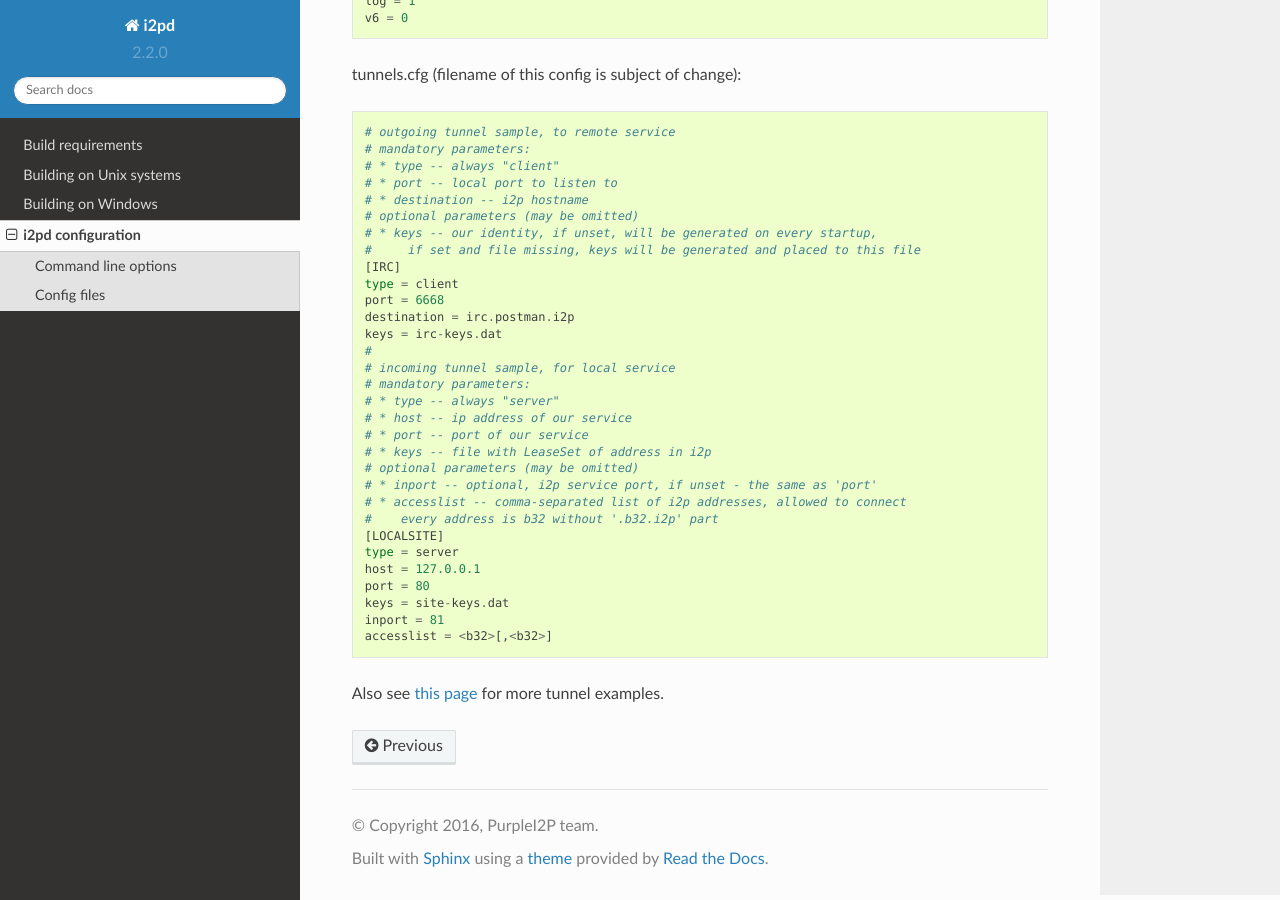
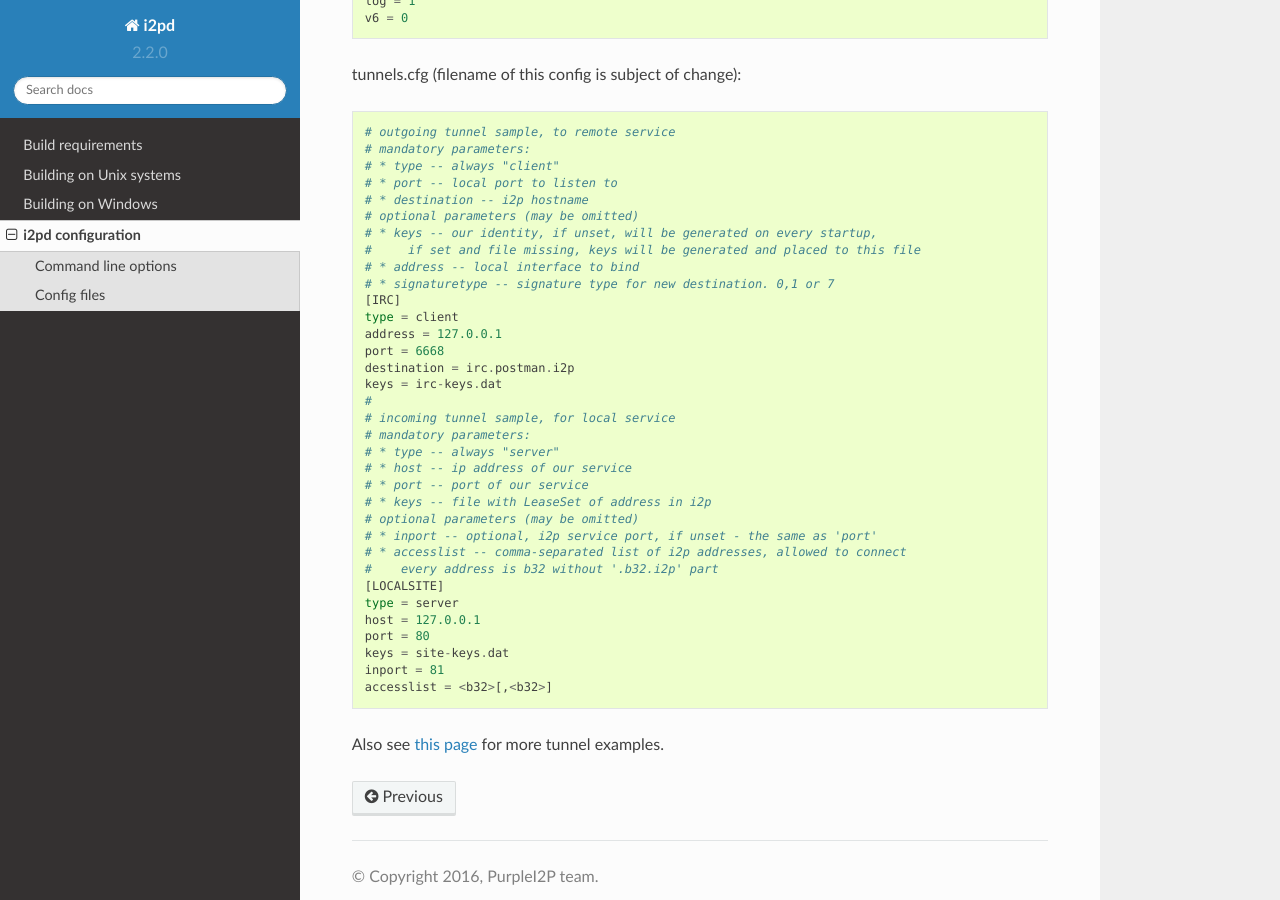
Before and after one commit to PurpleI2P/i2pd, a Sphinx documentation site: the page built from docs/configuration.md, in a window 1280 px wide and 900 px high, scrolled down 1108 px. Built offline with Sphinx 7.4.7 and the Read the Docs theme 2.0.0, drawn with Linux system fonts in a browser that asks for light colours.

Commit message:
more parameters

```diff
--- a/docs/configuration.md
+++ b/docs/configuration.md
@@ -55,8 +55,11 @@ tunnels.cfg (filename of this config is subject of change):
     # optional parameters (may be omitted)
     # * keys -- our identity, if unset, will be generated on every startup,
     #     if set and file missing, keys will be generated and placed to this file
+    # * address -- local interface to bind
+    # * signaturetype -- signature type for new destination. 0,1 or 7
     [IRC]
     type = client
+    address = 127.0.0.1
     port = 6668
     destination = irc.postman.i2p
     keys = irc-keys.dat
```
